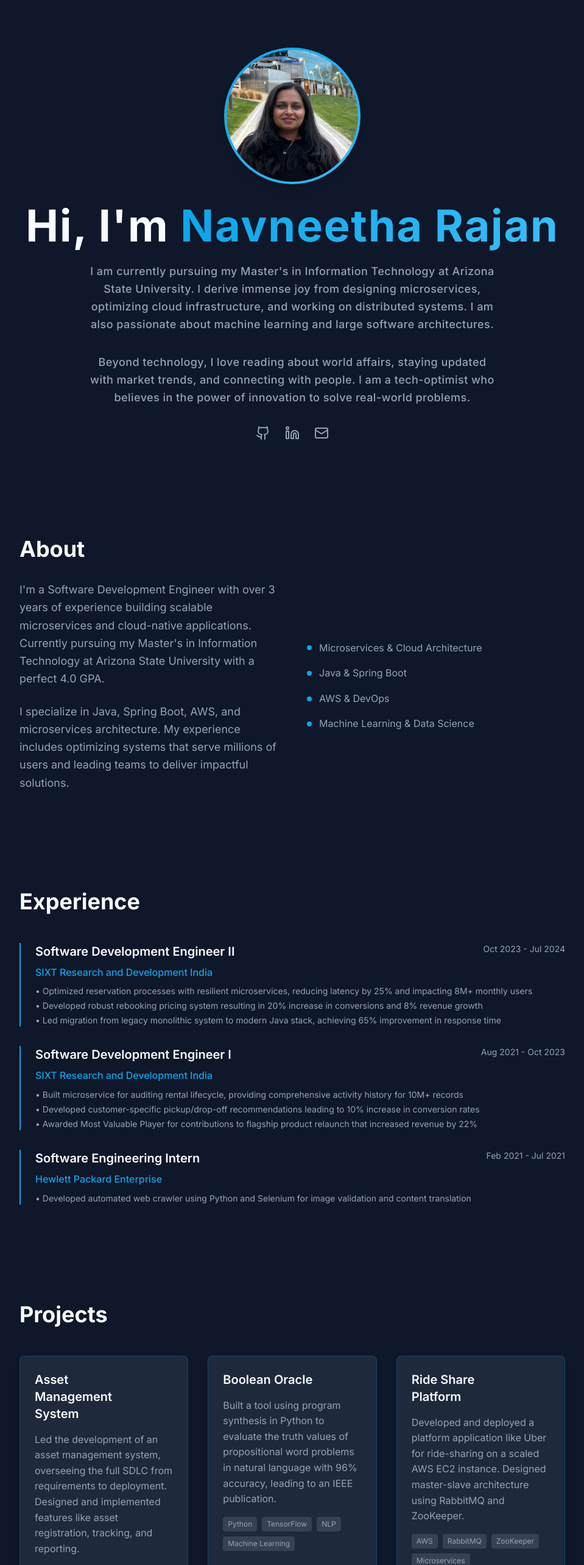
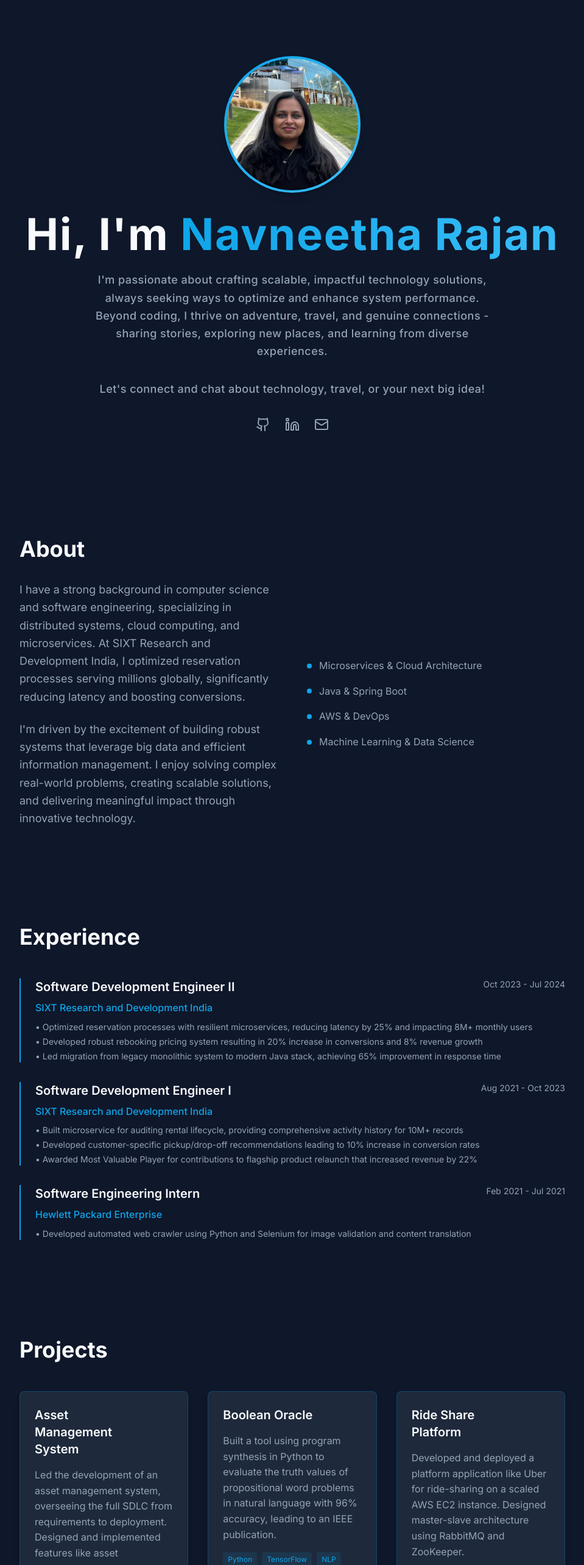
Before and after one commit to navneetha-rajan/navneetha-rajan.github.io, a Next.js app: page / in a window 1280 px wide. Shown: the top 2566 px of the page at 61% size, without its empty margins (160-1119 px from the left). Built offline with nearby package versions, Linux system fonts and the light colour scheme.

Commit message:
Update introduction and about section with more personal and technical content

```diff
--- a/app/page.tsx
+++ b/app/page.tsx
@@ -70,10 +70,10 @@ export default function Home() {
               Hi, I'm <span className="gradient-text">Navneetha Rajan</span>
             </h1>
             <p className="text-lg text-muted mb-8 max-w-2xl mx-auto text-elegant leading-relaxed">
-              I am currently pursuing my Master's in Information Technology at Arizona State University. I derive immense joy from designing microservices, optimizing cloud infrastructure, and working on distributed systems. I am also passionate about machine learning and large software architectures.
+              I'm passionate about crafting scalable, impactful technology solutions, always seeking ways to optimize and enhance system performance. Beyond coding, I thrive on adventure, travel, and genuine connections - sharing stories, exploring new places, and learning from diverse experiences.
             </p>
             <p className="text-lg text-muted mb-8 max-w-2xl mx-auto text-elegant leading-relaxed">
-              Beyond technology, I love reading about world affairs, staying updated with market trends, and connecting with people. I am a tech-optimist who believes in the power of innovation to solve real-world problems.
+              Let's connect and chat about technology, travel, or your next big idea!
             </p>
             <div className="flex justify-center space-x-6">
               {socialLinks.map((social, index) => (
@@ -110,12 +110,10 @@ export default function Home() {
             <div className="grid md:grid-cols-2 gap-12 items-center">
               <div>
                 <p className="text-lg text-muted leading-relaxed mb-6">
-                  I'm a Software Development Engineer with over 3 years of experience building scalable microservices and cloud-native applications.
-                  Currently pursuing my Master's in Information Technology at Arizona State University with a perfect 4.0 GPA.
+                  I have a strong background in computer science and software engineering, specializing in distributed systems, cloud computing, and microservices. At SIXT Research and Development India, I optimized reservation processes serving millions globally, significantly reducing latency and boosting conversions.
                 </p>
                 <p className="text-lg text-muted leading-relaxed">
-                  I specialize in Java, Spring Boot, AWS, and microservices architecture. My experience includes optimizing systems
-                  that serve millions of users and leading teams to deliver impactful solutions.
+                  I'm driven by the excitement of building robust systems that leverage big data and efficient information management. I enjoy solving complex real-world problems, creating scalable solutions, and delivering meaningful impact through innovative technology.
                 </p>
               </div>
               <div className="space-y-4">
@@ -250,7 +248,7 @@ export default function Home() {
                     {project.tech.map((tech, techIndex) => (
                       <span
                         key={techIndex}
-                        className="text-xs bg-muted/20 text-muted px-2 py-1 rounded"
+                        className="text-xs bg-accent/10 text-accent px-2 py-1 rounded"
                       >
                         {tech}
                       </span>
@@ -362,7 +360,7 @@ export default function Home() {
             viewport={{ once: true }}
           >
             <h2 className="text-3xl sm:text-4xl font-bold mb-12">Education</h2>
-            <div className="grid md:grid-cols-2 gap-8">
+            <div className="grid lg:grid-cols-2 gap-8 max-w-7xl mx-auto">
               <motion.div
                 className="card-bg rounded-lg p-6"
                 initial={{ opacity: 0, y: 20 }}
@@ -370,12 +368,16 @@ export default function Home() {
                 transition={{ duration: 0.5 }}
                 viewport={{ once: true }}
               >
-                <div className="mb-4">
-                  <h3 className="text-xl font-semibold text-elegant">Master of Science in Information Technology</h3>
+                <div className="flex justify-between items-start mb-4">
+                  <div>
+                    <h3 className="text-xl font-semibold text-elegant">Master of Science</h3>
+                    <h4 className="text-lg font-medium text-elegant">Information Technology</h4>
+                  </div>
+                  <span className="text-accent font-bold text-lg">4.22 / 4.0 GPA</span>
                 </div>
                 <p className="text-accent font-medium mb-2 text-elegant">Arizona State University, Tempe</p>
-                <p className="text-muted text-sm mb-3">Expected Graduation: Dec 2025</p>
-                <p className="text-muted text-sm">Coursework: Information Systems Management, Analyzing Big Data</p>
+                <p className="text-muted text-sm mb-3">Aug 2024 - May 2026</p>
+                <p className="text-muted text-sm">Coursework: Information Systems Management, Analyzing Big Data and AI, Data in the Cloud</p>
               </motion.div>
 
               <motion.div
@@ -386,10 +388,11 @@ export default function Home() {
                 viewport={{ once: true }}
               >
                 <div className="mb-4">
-                  <h3 className="text-xl font-semibold text-elegant">Bachelor of Technology in Computer Science</h3>
+                  <h3 className="text-xl font-semibold text-elegant">Bachelor of Technology</h3>
+                  <h4 className="text-lg font-medium text-elegant">Computer Science and Engineering</h4>
                 </div>
                 <p className="text-accent font-medium mb-2 text-elegant">PES University, Bengaluru</p>
-                <p className="text-muted text-sm mb-3">Aug 2017 - Jun 2021</p>
+                <p className="text-muted text-sm mb-3">Aug 2017 - May 2021</p>
                 <p className="text-muted text-sm">Coursework: Operating Systems, Data Structures and Algorithms, Object-Oriented Design</p>
               </motion.div>
             </div>
```
